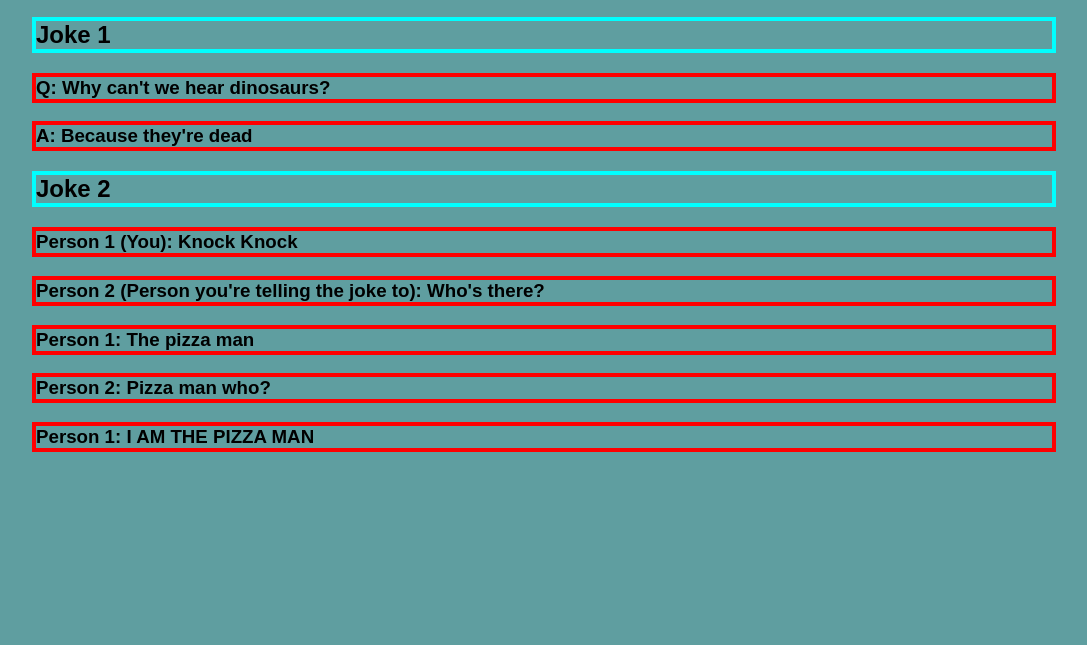
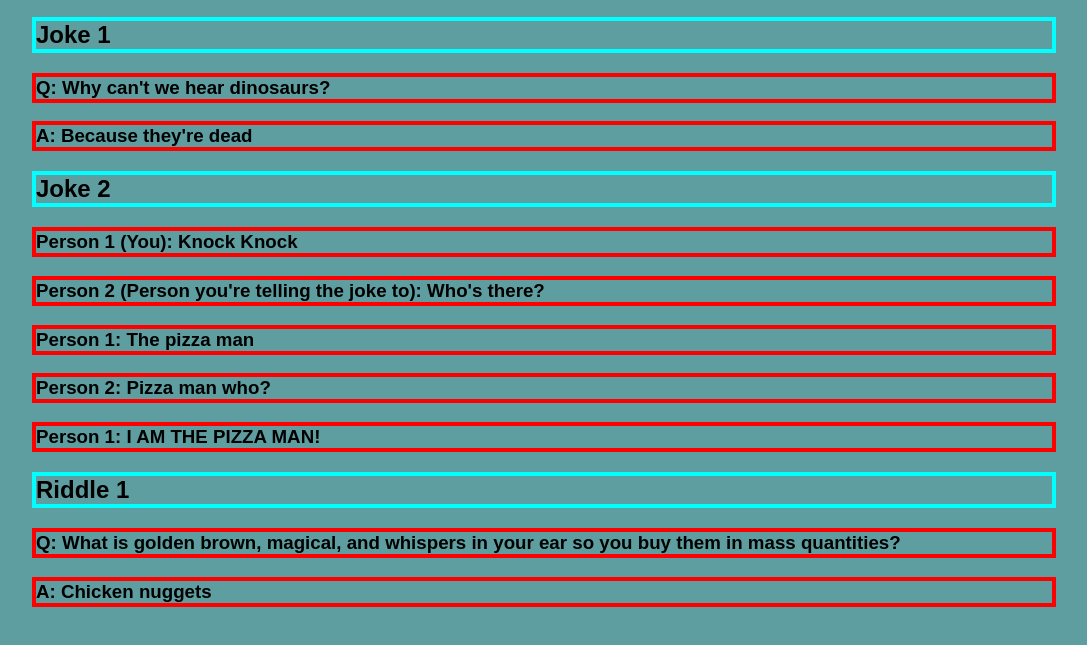
Before and after one commit to MrWaffles1362/MrWaffles1362.github.io, a plain HTML site: page Jokes.html in a window 1280 px wide. Shown: the part 135-780 px from the top of the page, without its empty margins (96-1183 px from the left). Drawn offline with Linux system fonts and the light colour scheme.

Commit message:
New riddle and fixed puncuation

```diff
--- a/Jokes.html
+++ b/Jokes.html
@@ -16,6 +16,9 @@
         <h3>Person 2 (Person you're telling the joke to): Who's there?</h3>
         <h3>Person 1: The pizza man</h3>
         <h3>Person 2: Pizza man who?</h3>
-        <h3>Person 1: I AM THE PIZZA MAN</h3>
+        <h3>Person 1: I AM THE PIZZA MAN!</h3>
+        <h2>Riddle 1</h2>
+        <h3>Q: What is golden brown, magical, and whispers in your ear so you buy them in mass quantities?</h3>
+        <h3>A: Chicken nuggets</h3>
     </body>
 </html>
```
